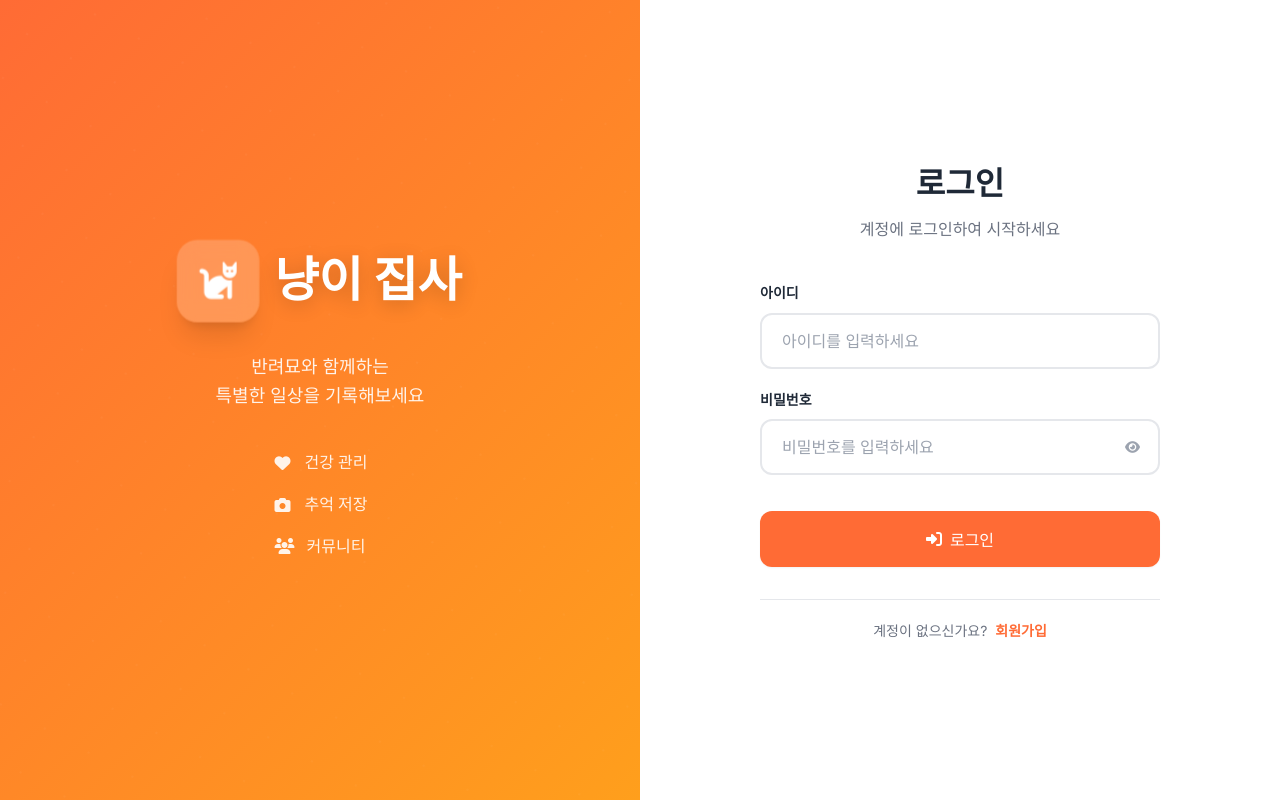
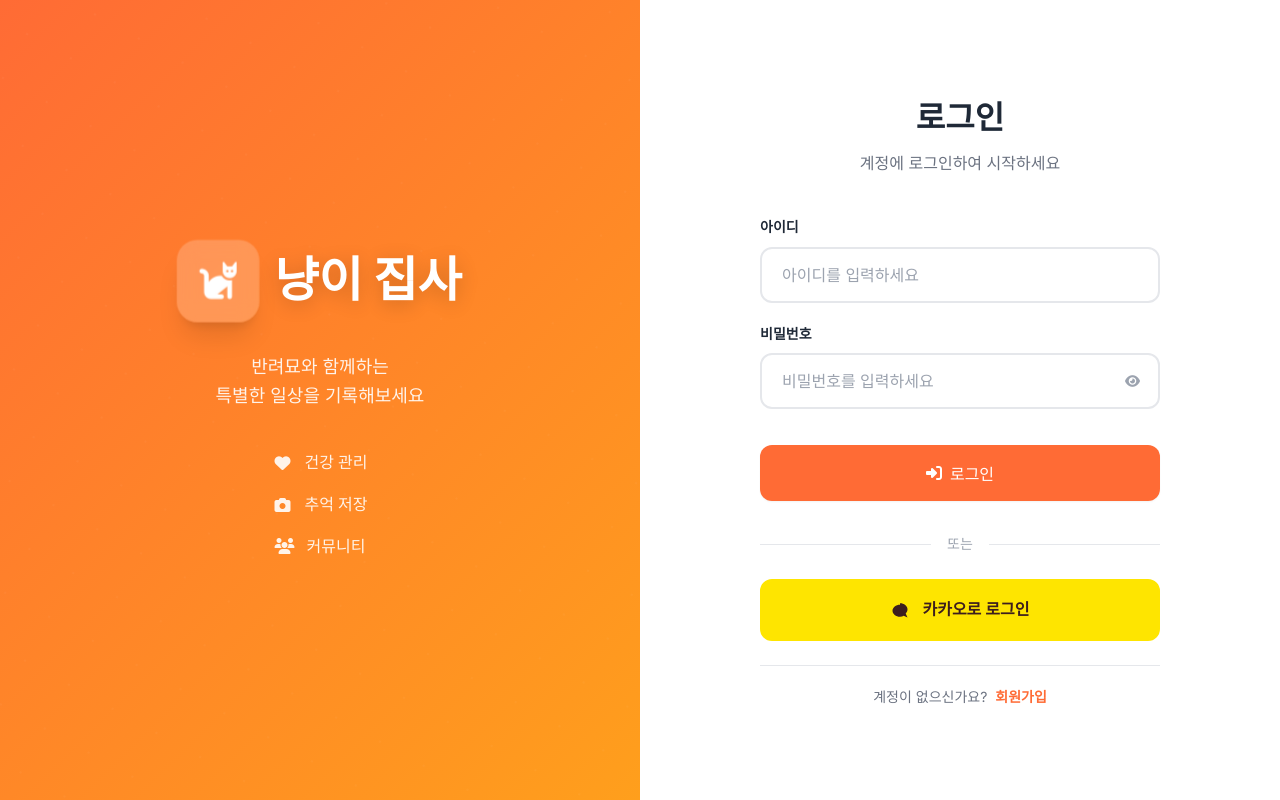
Before and after one commit to ychany/catcare_new, a Django app: page /accounts/login/ in a window 1280 px wide. Run offline with Django 5.2, Linux system fonts and the light colour scheme; parts of the project's set-up code (start-up, migrations or seed data) failed here and were passed over.

Commit message:
카카오 로그인 구현

```diff
--- a/animal/urls.py
+++ b/animal/urls.py
@@ -23,6 +23,7 @@ from django.views.generic import RedirectView
 from django.contrib.auth import views as auth_views
 from django.shortcuts import redirect
 from emergency_app import views as emergency_views
+from common_app.views import kakao_callback
 
 urlpatterns = [
     path('admin/', admin.site.urls),
@@ -33,10 +34,11 @@ urlpatterns = [
     path('accounts/logout/', auth_views.LogoutView.as_view(
         next_page=settings.LOGIN_URL
     ), name='logout'),
-    path('accounts/', include('django.contrib.auth.urls')),
+    path('accounts/', include('allauth.urls')),
     path('home/', views.index, name='index'),
     path('register/', views.register, name='register'),
     path('pets/', include('common_app.urls')),
+    path('kakao/callback/', kakao_callback, name='kakao_callback'),
     path('board/', include('photo_board_app.urls')),
     path('calendar/', include('calendar_app.urls')),
     path('care/', include('care_calendar.urls', namespace='care_calendar')),
--- a/common_app/templates/common_app/login.html
+++ b/common_app/templates/common_app/login.html
@@ -89,6 +89,22 @@
                         로그인
                     </button>
                 </form>
+
+                <!-- 소셜 로그인 섹션 -->
+                <div class="social-login-section">
+                    <div class="divider">
+                        <span>또는</span>
+                    </div>
+
+                    <a href="https://kauth.kakao.com/oauth/authorize?client_id=60e6a9eaa8547966f54c5db6a27481d9&redirect_uri=http://localhost:8000/kakao/callback/&response_type=code" class="btn btn-social btn-kakao">
+                        <div class="social-icon">
+                            <svg width="18" height="18" viewBox="0 0 24 24" fill="currentColor">
+                                <path d="M12 3c5.5 0 10 3.58 10 8 0 2.17-.91 4.13-2.4 5.58L22 22l-5.02-2.21C15.69 20.56 13.91 21 12 21c-5.5 0-10-3.58-10-8s4.5-8 10-8z"/>
+                            </svg>
+                        </div>
+                        카카오로 로그인
+                    </a>
+                </div>
 
                 <div class="form-footer">
                     <p class="auth-link">
@@ -389,6 +405,78 @@
     from { transform: rotate(0deg); }
     to { transform: rotate(360deg); }
 }
+
+/* 소셜 로그인 스타일 */
+.social-login-section {
+    margin: var(--spacing-3xl) 0 var(--spacing-2xl) 0;
+}
+
+.divider {
+    position: relative;
+    text-align: center;
+    margin: var(--spacing-2xl) 0;
+}
+
+.divider::before {
+    content: '';
+    position: absolute;
+    top: 50%;
+    left: 0;
+    right: 0;
+    height: 1px;
+    background: var(--border-light);
+    z-index: 1;
+}
+
+.divider span {
+    background: var(--bg-primary);
+    color: var(--text-muted);
+    padding: 0 var(--spacing-lg);
+    font-size: 14px;
+    position: relative;
+    z-index: 2;
+}
+
+.btn-social {
+    width: 100%;
+    display: flex;
+    align-items: center;
+    justify-content: center;
+    gap: var(--spacing-md);
+    padding: var(--spacing-lg) var(--spacing-xl);
+    border: 2px solid var(--border-light);
+    border-radius: var(--radius-lg);
+    background: var(--bg-primary);
+    color: var(--text-primary);
+    text-decoration: none;
+    font-size: 16px;
+    font-weight: 600;
+    transition: all 0.3s ease;
+    cursor: pointer;
+}
+
+.btn-kakao {
+    background: #FEE500;
+    border-color: #FEE500;
+    color: #3C1E1E;
+}
+
+.btn-kakao:hover {
+    background: #FADA0A;
+    border-color: #FADA0A;
+    color: #3C1E1E;
+    text-decoration: none;
+    transform: translateY(-2px);
+    box-shadow: 0 4px 12px rgba(254, 229, 0, 0.3);
+}
+
+.social-icon {
+    display: flex;
+    align-items: center;
+    justify-content: center;
+    width: 20px;
+    height: 20px;
+}
 </style>
 
 <script>
--- a/common_app/urls.py
+++ b/common_app/urls.py
@@ -10,4 +10,5 @@ urlpatterns = [
     path('register/', views.pet_register, name='pet_register'),
     path('delete/<int:pet_id>/', views.pet_delete, name='pet_delete'),
     path('profile/', views.profile, name='profile'),
+    path('kakao/callback/', views.kakao_callback, name='kakao_callback'),
 ]
--- a/config/urls.py
+++ b/config/urls.py
@@ -5,6 +5,7 @@ from django.conf.urls.static import static
 from django.contrib.auth import views as auth_views
 from django.views.generic import RedirectView
 from common_app import views as common_views
+from common_app.views import kakao_callback
 
 urlpatterns = [
     path('admin/', admin.site.urls),
@@ -19,6 +20,7 @@ urlpatterns = [
     path('accounts/logout/', auth_views.LogoutView.as_view(next_page='/accounts/login/'), name='logout'),
     path('register/', common_views.register, name='register'),
     path('index/', common_views.index, name='index'),
+    path('kakao/callback/', kakao_callback, name='kakao_callback'),
     path('weight/', include(('weight_tracker_app.urls', 'weight_tracker_app'), namespace='weight_tracker_app')),
     path('insurance/', include('insurance_app.urls', namespace='insurance')),
     path('items/', include('item_purchase_app.urls')),
--- a/requirements.txt
+++ b/requirements.txt
@@ -6,3 +6,5 @@ numpy
 pandas
 scikit-learn
 Pillow
+django-allauth
+requests
```
Also changed, not shown: animal/settings.py (+36 -0 lines), common_app/templates/common_app/kakao_callback.html (added, +35 -0 lines), common_app/views.py (+63 -0 lines), config/settings.py (+35 -1 lines).
